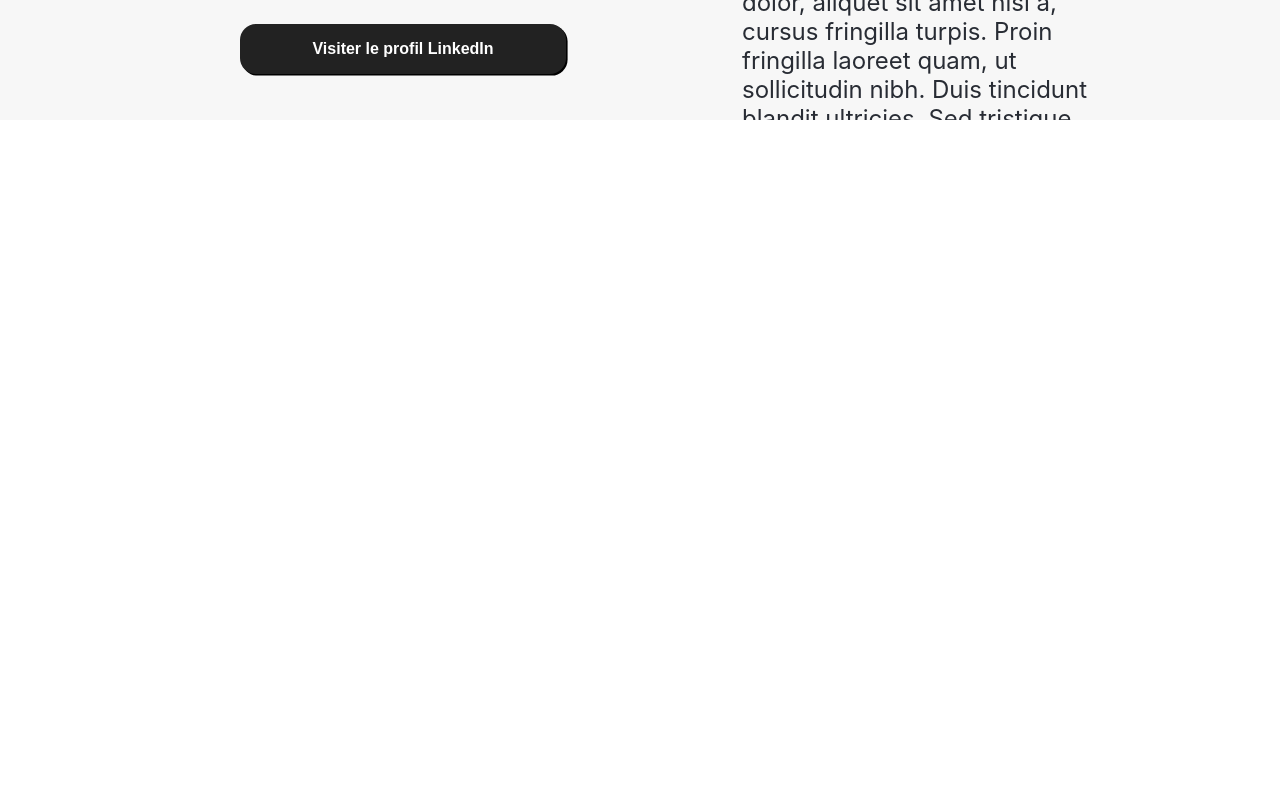
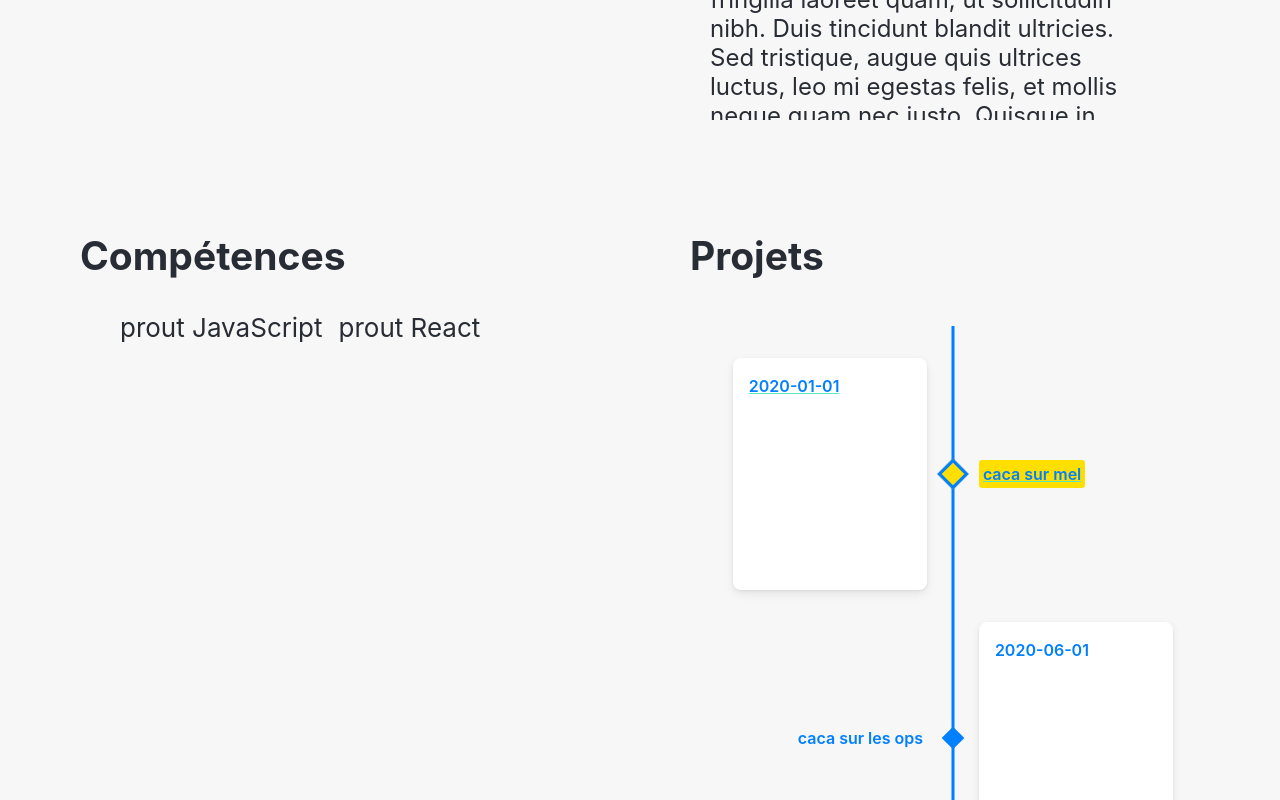
Before and after one commit to Lauiss/portfolio, a React (Create React App) app: page / in a window 1280 px wide. Shown: the part 1480-2280 px from the top of the page. Before the commit the page ends 1600 px from the top, so only its background shows below. Built offline with nearby package versions, Linux system fonts and the light colour scheme; the HTML template or start-up script is replaced by a standard one.

Commit message:
added chronological axe

```diff
--- a/src/App.js
+++ b/src/App.js
@@ -7,6 +7,7 @@ import './App.css';
 import CustomButton from './components/button/custom_button';
 import CustomHeader from './items/header/custom_header';
 import Presentation from './items/presentation/presentation';
+import SkillsAndProjects from './items/skills_and_projects/skills_and_projects';
 
 i18n
   .use(initReactI18next)
@@ -80,6 +81,9 @@ function App() {
       <div id="presentation" className="presentation-section">
         <Presentation translate={translate} />
       </div>
+      <div id="skills-and-projects">
+        <SkillsAndProjects />
+      </div>
     </div>
   );
 }
--- a/src/components/button/custom_button.css
+++ b/src/components/button/custom_button.css
@@ -1,4 +1,4 @@
-button {
+.custom-btn {
   background-color: #222;
   border-radius: 1rem;
   border-style: none;
@@ -18,8 +18,8 @@ button {
   box-shadow: 0.1rem 0.1rem #000;
 }
 
-button:hover,
-button:focus {
+.custom-btn:hover,
+.custom-btn:focus {
   opacity: .75;
   color: var(--accentuation_color);
   transition: 0.5s ease-in-out;
--- a/src/components/button/custom_button.js
+++ b/src/components/button/custom_button.js
@@ -2,10 +2,10 @@ import { FontAwesomeIcon } from '@fortawesome/react-fontawesome';
 import './custom_button.css';
 
 
-function CustomButton({ icon, onClickFunction, animateBtn }) {
+function CustomButton({ icon, role = "#", onClickFunction, animateBtn }) {
   return (
     <div className="btn-container">
-      <button role="" onClick={onClickFunction} className={(animateBtn ? "btn-animation" : "")}><FontAwesomeIcon icon={icon} className="icon" /></button>
+      <button role={role} onClick={onClickFunction} className={(animateBtn ? "btn-animation" : "") + "custom-btn"}><FontAwesomeIcon icon={icon} className="icon" /></button>
     </div>
   )
 }
--- a/src/items/presentation/presentation.css
+++ b/src/items/presentation/presentation.css
@@ -2,14 +2,14 @@
   display: grid;
   grid-template-columns: 1fr 9fr;
   gap: 1rem;
-  margin: 10rem 0 10rem 10rem;
+  margin: 8rem 0 8rem 8rem;
 }
 
 .left-block {
   margin: 1rem 0 0 5rem;
 }
 
-.right-block {}
+/* .right-block {} */
 
 img {
   height: 20rem;
@@ -39,6 +39,6 @@ img {
   }
 
   .left-block {
-  margin: 30rem 0 0 0rem;
+    margin: 30rem 0 0 0rem;
+  }
 }
-}
--- a/src/items/skills_and_projects/skills_and_projects.css
+++ b/src/items/skills_and_projects/skills_and_projects.css
@@ -0,0 +1,15 @@
+.skills-and-projects {
+  display: grid;
+  grid-template-columns: 1fr 1fr;
+  gap: 20px;
+  height: 100vh;
+  margin: 5rem 0 5rem 5rem;
+}
+
+/* .skills {
+  /* Styles pour la partie compétences
+} */
+/*
+.projects {
+  /* Styles pour la partie projets
+} */
--- a/src/items/skills_and_projects/skills_and_projects.js
+++ b/src/items/skills_and_projects/skills_and_projects.js
@@ -1,9 +1,55 @@
-import './skill_and_projects.css';
+import React, { useState } from 'react';
+// import Timeline from 'react-timeline-scribble';
+import { Chrono } from 'react-chrono';
+import './skills_and_projects.css';
 
-function SkillsAndProjects() {
+const SkillsAndProjects = () => {
+  const [activeSkill, setActiveSkill] = useState(null);
+
+  const skills = [
+    { name: 'JavaScript', icon: 'prout', frameworks: ['Node.js', 'Express.js'] },
+    { name: 'React', icon: 'prout', frameworks: ['Redux', 'Next.js'] },
+    // Ajoutez plus de compétences ici
+  ];
+
+  const projects = [
+    { title: 'caca sur mel', date: '2020-01-01' },
+    { title: 'caca sur les ops', date: '2020-06-01' },
+    { title: 'caca sur les a', date: '2020-06-01' },
+    { title: 'caca sur les b', date: '2020-06-01' },
+    { title: 'caca sur les C', date: '2020-06-01' },
+    // Ajoutez plus de projets ici
+  ];
+
   return (
-    <div></div>
-  )
-}
+    <div className="skills-and-projects">
+      <div className="skills">
+        <h2>Compétences</h2>
+        <ul>
+          {skills.map((skill, index) => (
+            <li key={index} onMouseOver={() => setActiveSkill(skill)}>
+              {skill.icon} {skill.name}
+            </li>
+          ))}
+        </ul>
+        {activeSkill && (
+          <div className="frameworks">
+            <h3>Frameworks pour {activeSkill.name}</h3>
+            <ul>
+              {activeSkill.frameworks.map((framework, index) => (
+                <li key={index}>{framework}</li>
+              ))}
+            </ul>
+          </div>
+        )}
+      </div>
+      <div className="projects">
+        <h2>Projets</h2>
+        <Chrono mode="VERTICAL_ALTERNATING" disableToolbar={true} timelinePointShape='diamond' scrollable={true}
+          items={projects.map(project => ({ title: project.title, cardTitle: project.date }))} />
+      </div>
+    </div>
+  );
+};
 
-export default SkillsAndProjects
+export default SkillsAndProjects;
```
